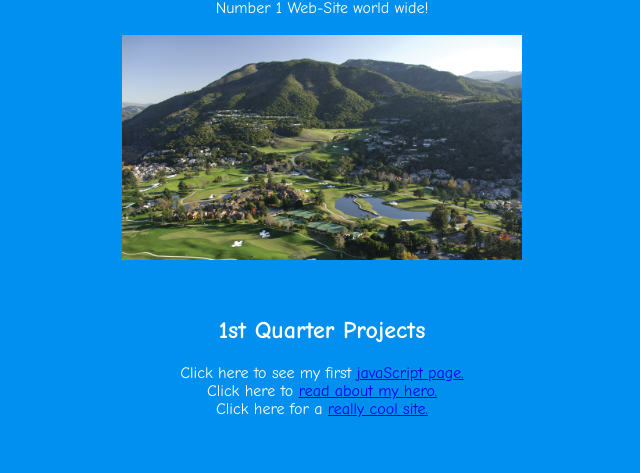
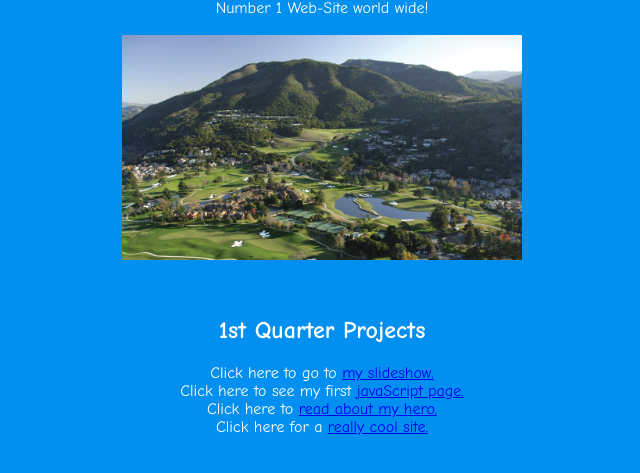
Before and after one commit to p7weigel24/website, a plain HTML site: page index.html in a window 1280 px wide. Shown: the part 67-540 px from the top of the page, without its empty margins (318-958 px from the left). Drawn offline with Linux system fonts and the light colour scheme.

Commit message:
Update index.html

```diff
--- a/index.html
+++ b/index.html
@@ -17,6 +17,7 @@ Number 1 Web-Site world wide!
 <br/>
 <br/>
 <h2> 1st Quarter Projects</h2>
+Click here to go to <a href="slideshow.html"> my slideshow.</a> <br/>
 Click here to see my first <a href="javaScript.html"> javaScript page. </a> <br/>
 Click here to <a href="heroP7.html"> read about my hero.</a> <br/>
 Click here for a <a href="https://www.ebay.com">really cool site.</a>
```
